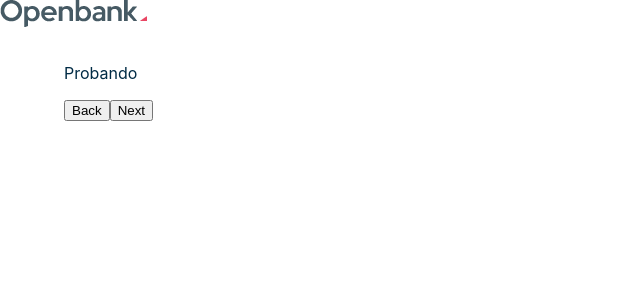
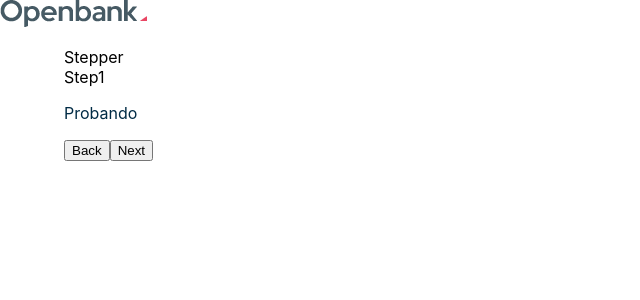
Before and after one commit to HeinzNaumann/PruebaTecnicaOpenBank, a React (Vite) app: page / in a window 1280 px wide. Shown: the top 300 px of the page, without its empty margins (0-640 px from the left). Built offline with nearby package versions, Linux system fonts and the light colour scheme.

Commit message:
terminada la lógica de next y back

```diff
--- a/src/App.jsx
+++ b/src/App.jsx
@@ -1,6 +1,7 @@
 import { useState } from 'react'
 import './App.scss'
 import Logo from './assets/img/logo_openbank.png'
+import Stepper from './components/Stepper'
 import StepperControl from './components/StepperControl'
 import Step1 from './components/steps/Step1'
 import Step2 from './components/steps/Step2'
@@ -41,6 +42,10 @@ function App () {
       </header>
       <main>
         <div className="App-content">
+        <Stepper steps={steps} currentStep={currentStep} />
+          <div>
+            {displayStep(currentStep)}
+          </div>
           <p>Probando</p>
           <StepperControl
           handleClick={handleClick}
--- a/src/components/StepperControl.jsx
+++ b/src/components/StepperControl.jsx
@@ -1,5 +1,9 @@
 
-const StepperControl = ({ handleClick, steps }) => {
+import PropTypes from 'prop-types'
+
+const StepperControl = ({ handleClick, steps, currentStep }) => {
+  console.log(steps.length - 1)
+  console.log(currentStep)
   return (
     <div>
         <button
@@ -12,10 +16,16 @@ const StepperControl = ({ handleClick, steps }) => {
         onClick={() => handleClick('next')}
         className=""
         >
-            Next
+            {currentStep === steps.length - 1 ? 'Confirm' : 'Next'}
         </button>
     </div>
   )
 }
 
 export default StepperControl
+
+StepperControl.propTypes = {
+  handleClick: PropTypes.func,
+  steps: PropTypes.number,
+  currentStep: PropTypes.number
+}
```
Also changed, not shown: src/components/Stepper.jsx (+8 -1 lines).
